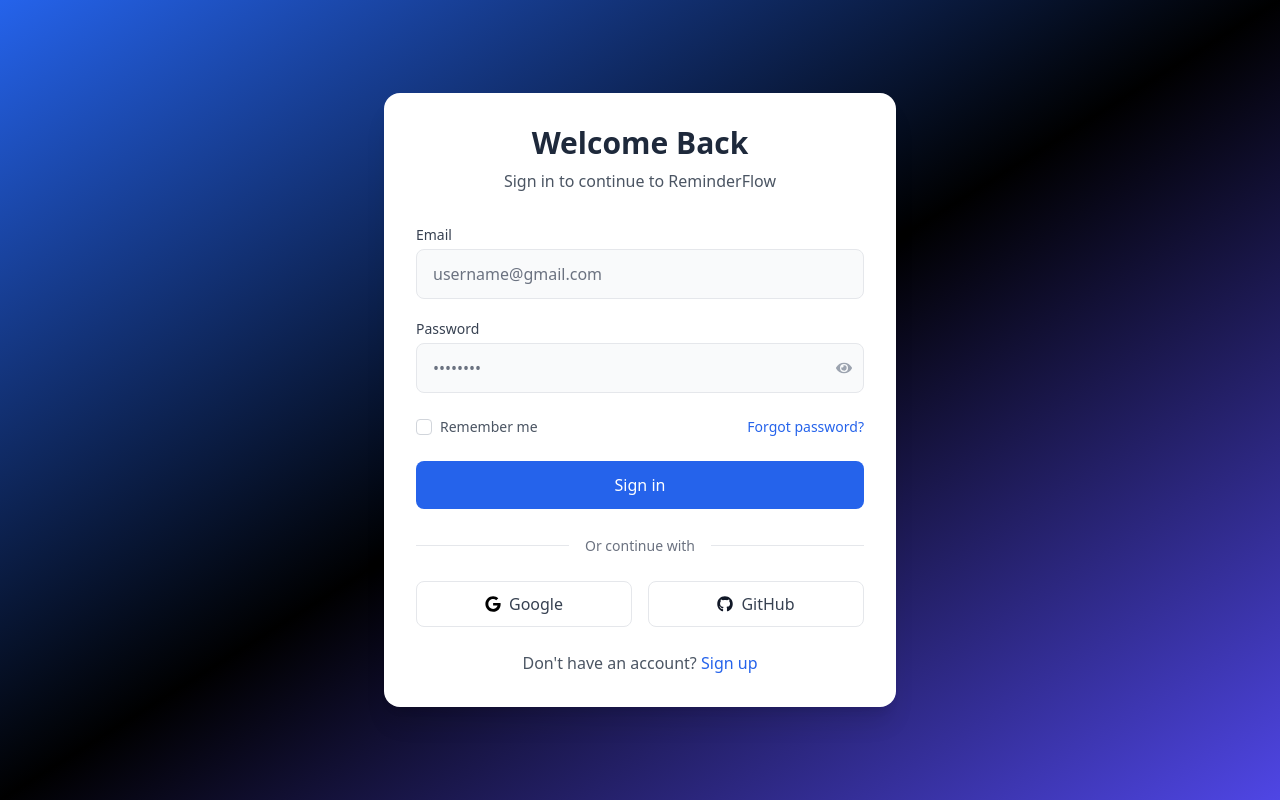
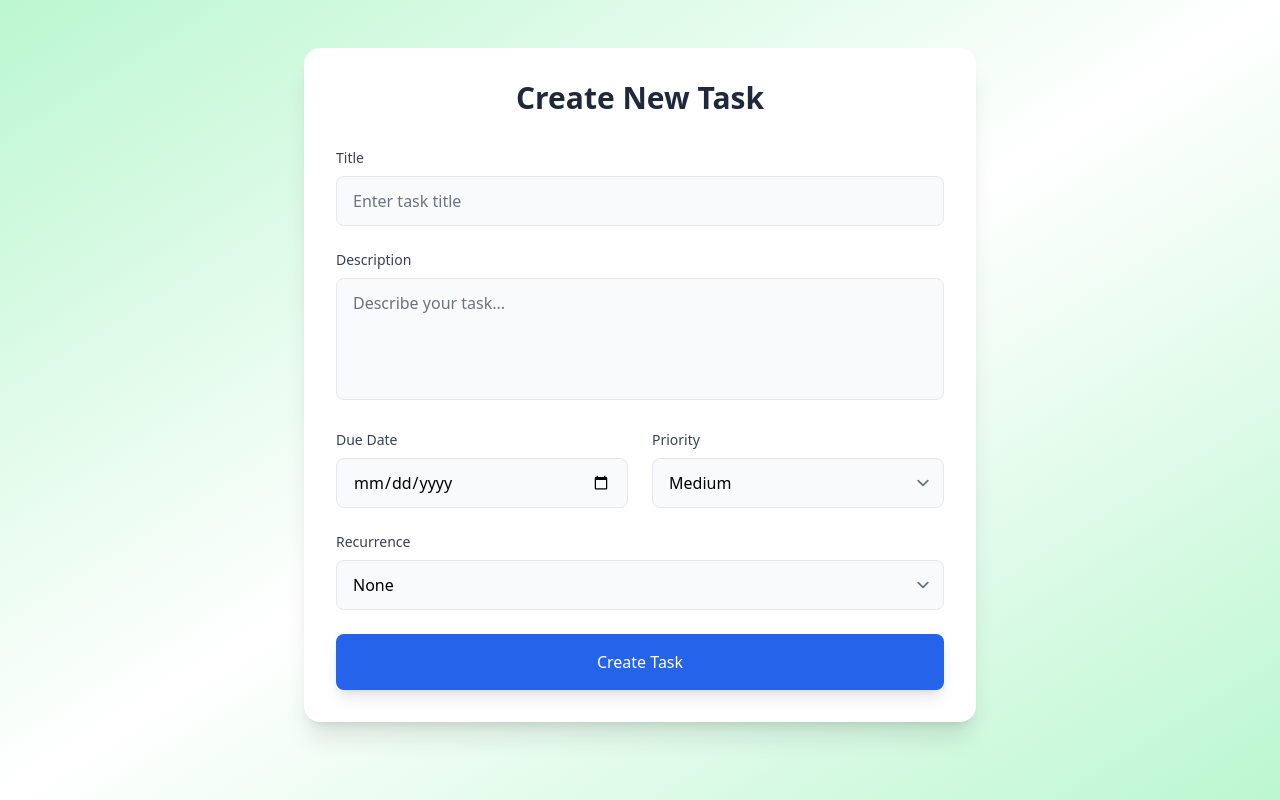
Before and after one commit to dev-code-create/ReminderFlow, a React (Vite) app in the folder Client/: page /create-task in a window 1280 px wide. Before the commit this address led to /login. Built offline with nearby package versions, Linux system fonts and the light colour scheme.

Commit message:
TaskForm Page done successfully

```diff
--- a/Client/src/App.jsx
+++ b/Client/src/App.jsx
@@ -4,6 +4,7 @@ import Dashboard from "./components/DashBoard";
 import { AuthProvider, useAuth } from "./context/AuthContext";
 import Login from "./components/auth/Login";
 import Register from "./components/auth/Register";
+import TaskForm from "./components/tasks/TaskForm";
 const PrivateRoute = ({ children }) => {
   const { user, loading } = useAuth();
   if (loading) return <div>Loading...</div>;
@@ -24,6 +25,7 @@ const App = () => {
             </PrivateRoute>
           }
         />
+        <Route path="/create-task" element={<TaskForm />} />
         <Route path="*" element={<Navigate to="/dashboard" />} />
       </Routes>
     </AuthProvider>
--- a/Client/src/components/tasks/TaskForm.jsx
+++ b/Client/src/components/tasks/TaskForm.jsx
@@ -1,13 +1,15 @@
 import { useState } from "react";
 import { useNavigate, useParams } from "react-router-dom";
 import apiClient from "../../services/api";
+import { motion } from "framer-motion";
 
 const TaskForm = ({ isEdit = false, initialData = null }) => {
   const [formData, setFormData] = useState({
     title: initialData?.title || "",
     description: initialData?.description || "",
     dueDate: initialData?.dueDate || "",
-    priority: initialData?.priority || "",
+    priority: initialData?.priority || "medium",
+    recurrence: initialData?.recurrence || "none",
   });
 
   const navigate = useNavigate();
@@ -32,7 +34,137 @@ const TaskForm = ({ isEdit = false, initialData = null }) => {
     }
   };
 
-  return <div></div>;
+  return (
+    <div className="min-h-screen bg-gradient-to-br from-green-200 via-white to-green-200 h-64 w-full py-12 px-4">
+      <motion.div
+        initial={{ opacity: 0, y: 20 }}
+        animate={{ opacity: 1, y: 0 }}
+        transition={{ duration: 0.5 }}
+        className="max-w-2xl mx-auto"
+      >
+        <form
+          onSubmit={handleSubmit}
+          className="bg-white rounded-2xl shadow-xl p-8 space-y-6"
+        >
+          <motion.h2
+            initial={{ opacity: 0 }}
+            animate={{ opacity: 1 }}
+            transition={{ delay: 0.2 }}
+            className="text-3xl font-bold text-brand-dark text-center mb-8"
+          >
+            {isEdit ? "Edit Task" : "Create New Task"}
+          </motion.h2>
+
+          <motion.div
+            initial={{ opacity: 0, x: -20 }}
+            animate={{ opacity: 1, x: 0 }}
+            transition={{ delay: 0.3 }}
+            className="space-y-6"
+          >
+            <div className="group">
+              <label className="block text-sm font-medium text-gray-700 mb-2">
+                Title
+              </label>
+              <input
+                type="text"
+                name="title"
+                value={formData.title}
+                onChange={handleChange}
+                required
+                className="w-full px-4 py-3 bg-gray-50 border border-gray-200 rounded-lg
+                          focus:outline-none focus:ring-2 focus:ring-brand-primary focus:border-transparent
+                          transition-all duration-300 ease-in-out"
+                placeholder="Enter task title"
+              />
+            </div>
+
+            <div>
+              <label className="block text-sm font-medium text-gray-700 mb-2">
+                Description
+              </label>
+              <textarea
+                name="description"
+                value={formData.description}
+                onChange={handleChange}
+                rows="4"
+                className="w-full px-4 py-3 bg-gray-50 border border-gray-200 rounded-lg
+                          focus:outline-none focus:ring-2 focus:ring-brand-primary focus:border-transparent
+                          transition-all duration-300 ease-in-out resize-none"
+                placeholder="Describe your task..."
+              />
+            </div>
+
+            <div className="grid grid-cols-1 md:grid-cols-2 gap-6">
+              <div>
+                <label className="block text-sm font-medium text-gray-700 mb-2">
+                  Due Date
+                </label>
+                <input
+                  type="date"
+                  name="dueDate"
+                  value={formData.dueDate}
+                  onChange={handleChange}
+                  required
+                  className="w-full px-4 py-3 bg-gray-50 border border-gray-200 rounded-lg
+                            focus:outline-none focus:ring-2 focus:ring-brand-primary focus:border-transparent
+                            transition-all duration-300 ease-in-out"
+                />
+              </div>
+
+              <div>
+                <label className="block text-sm font-medium text-gray-700 mb-2">
+                  Priority
+                </label>
+                <select
+                  name="priority"
+                  value={formData.priority}
+                  onChange={handleChange}
+                  className="w-full px-4 py-3 bg-gray-50 border border-gray-200 rounded-lg
+                            focus:outline-none focus:ring-2 focus:ring-brand-primary focus:border-transparent
+                            transition-all duration-300 ease-in-out"
+                >
+                  <option value="low">Low</option>
+                  <option value="medium">Medium</option>
+                  <option value="high">High</option>
+                </select>
+              </div>
+            </div>
+
+            <div>
+              <label className="block text-sm font-medium text-gray-700 mb-2">
+                Recurrence
+              </label>
+              <select
+                name="recurrence"
+                value={formData.recurrence}
+                onChange={handleChange}
+                className="w-full px-4 py-3 bg-gray-50 border border-gray-200 rounded-lg
+                          focus:outline-none focus:ring-2 focus:ring-brand-primary focus:border-transparent
+                          transition-all duration-300 ease-in-out"
+              >
+                <option value="none">None</option>
+                <option value="daily">Daily</option>
+                <option value="weekly">Weekly</option>
+                <option value="monthly">Monthly</option>
+              </select>
+            </div>
+          </motion.div>
+
+          <motion.button
+            type="submit"
+            whileHover={{ scale: 1.02 }}
+            whileTap={{ scale: 0.98 }}
+            className="w-full py-4 bg-brand-primary text-white rounded-lg font-medium
+                     hover:bg-brand-secondary transition-colors duration-300
+                     focus:outline-none focus:ring-2 focus:ring-offset-2 focus:ring-brand-primary
+                     shadow-lg hover:shadow-xl transform transition-all"
+          >
+            {isEdit ? "Update Task" : "Create Task"}
+          </motion.button>
+        </form>
+      </motion.div>
+    </div>
+  );
 };
 
 export default TaskForm;
```
